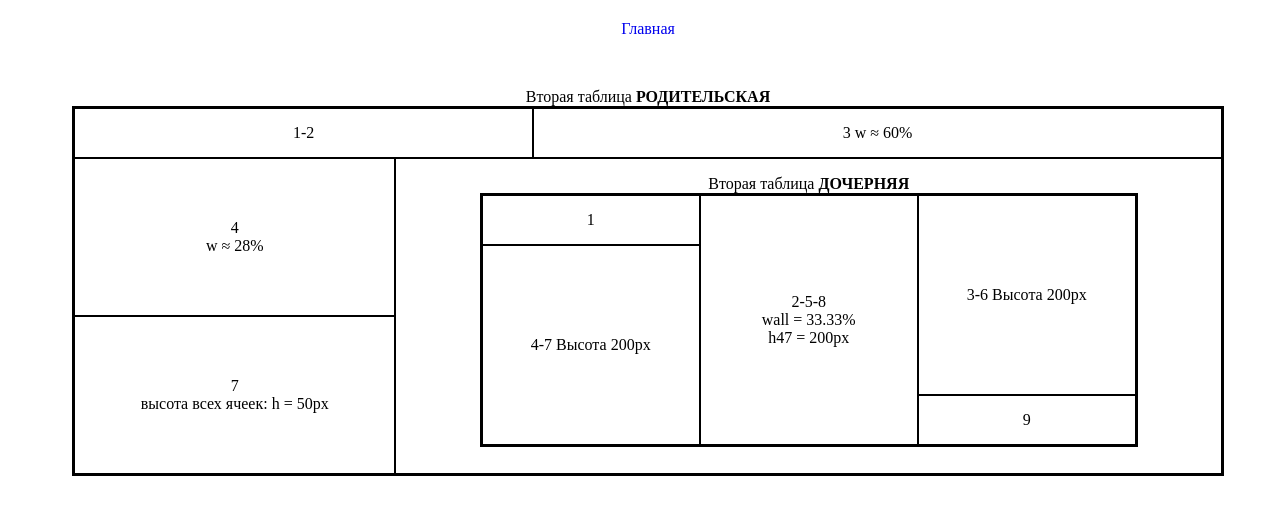
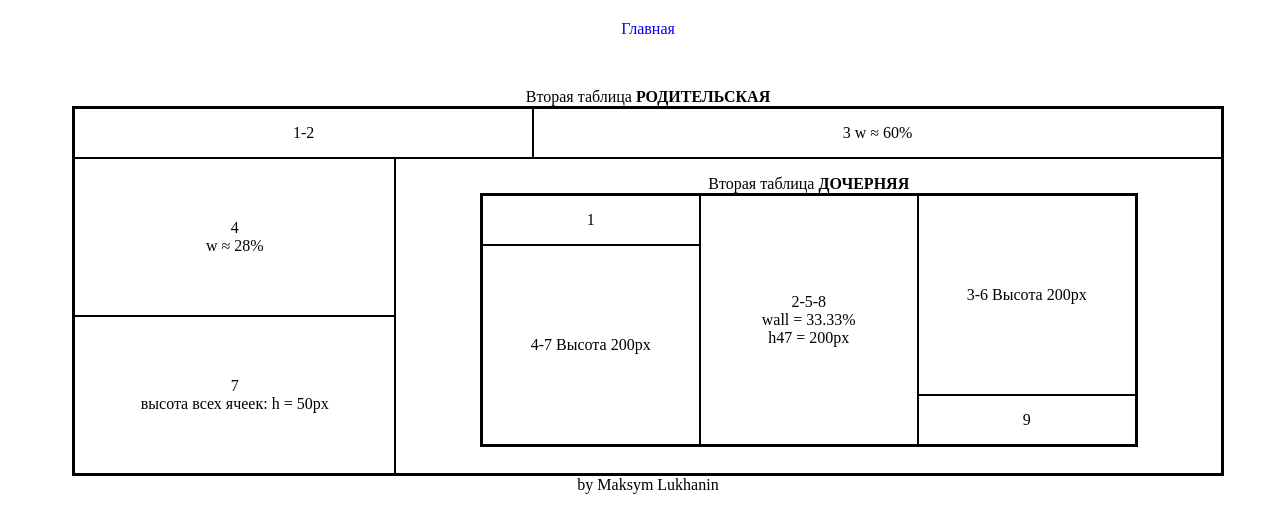
Before and after one commit to MaksymLukhanin/lesson4, a plain HTML site: page tables/table2.html in a window 1280 px wide. Shown: the top 532 px of the page. Drawn offline with Linux system fonts and the light colour scheme.

Commit message:
added footer for table2

```diff
--- a/tables/table2.html
+++ b/tables/table2.html
@@ -63,6 +63,10 @@
 
     </table>
 
+    <footer>
+      by Maksym Lukhanin
+    </footer>
+
   </div>
 
 
```
